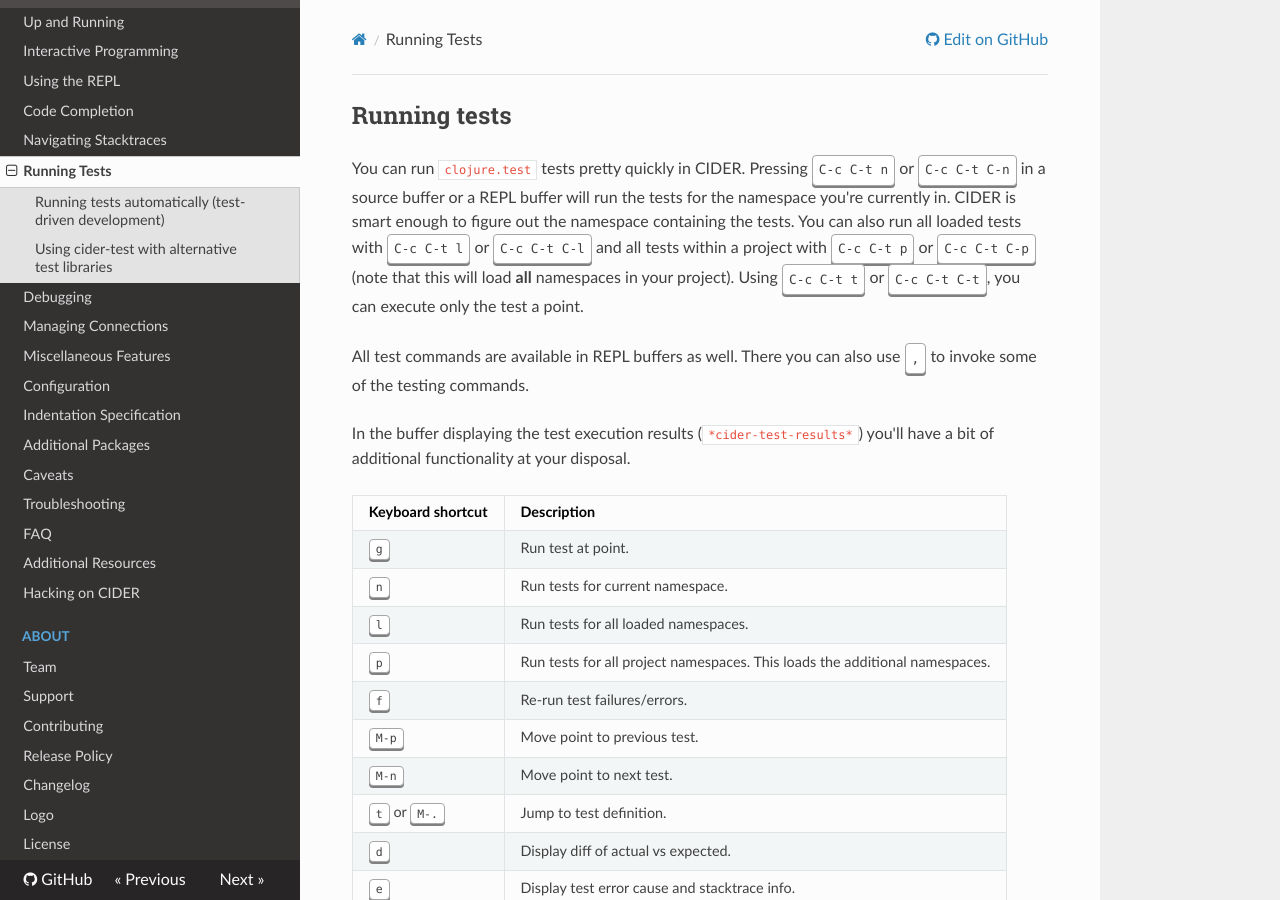
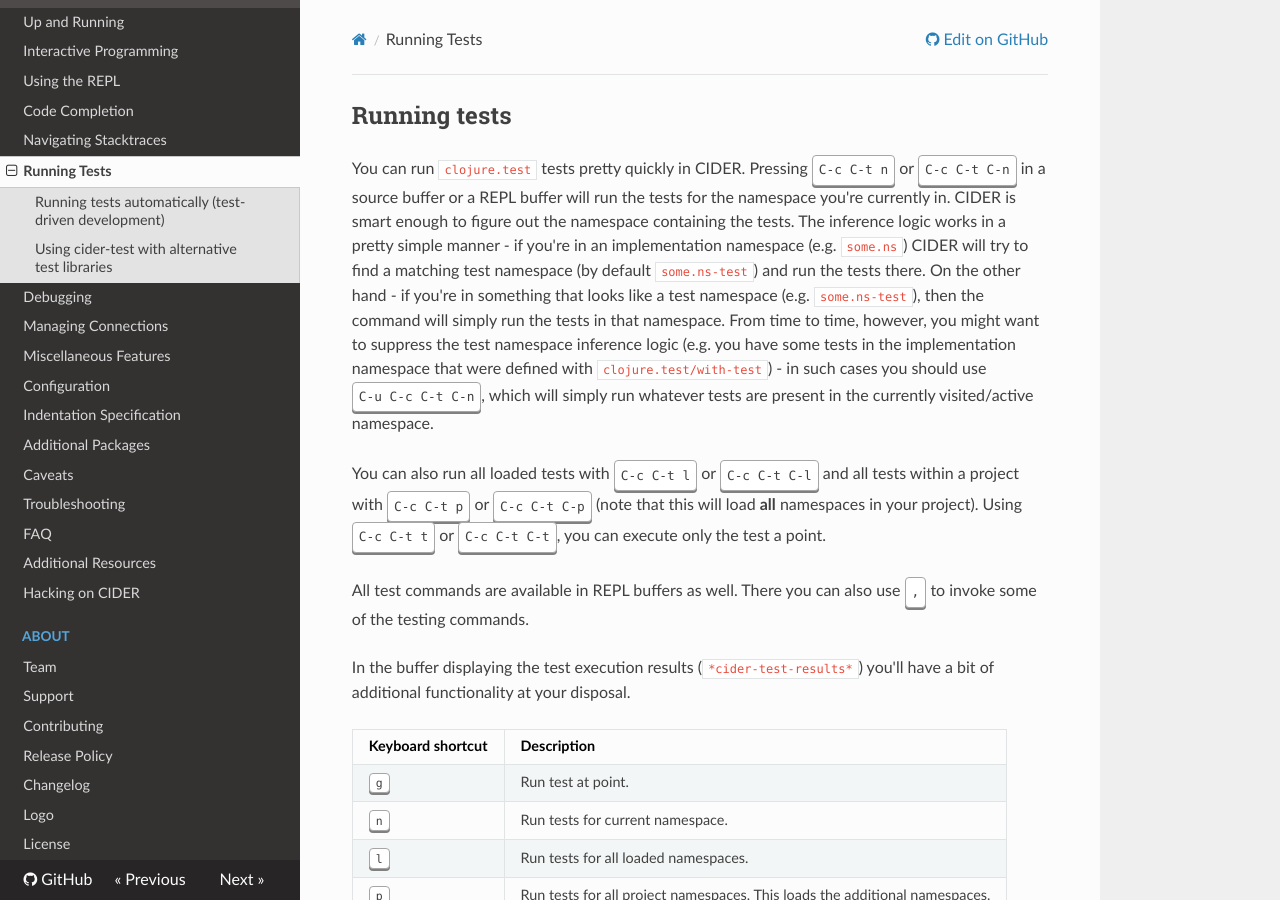
Before and after one commit to clojure-emacs/cider, an MkDocs documentation site: the page built from doc/running_tests.md, in a window 1280 px wide and 900 px high. Built offline with MkDocs 1.6.1, drawn with Linux system fonts in a browser that asks for light colours; nearby versions of some CDN libraries; old or Windows-style settings are respelled for this version of MkDocs.

Commit message:
Add a few notes about test namespace inference to the manual

```diff
--- a/doc/running_tests.md
+++ b/doc/running_tests.md
@@ -3,11 +3,22 @@
 You can run `clojure.test` tests pretty quickly in CIDER. Pressing <kbd>C-c C-t
 n</kbd> or <kbd>C-c C-t C-n</kbd> in a source buffer or a REPL buffer will run
 the tests for the namespace you're currently in. CIDER is smart enough to figure
-out the namespace containing the tests. You can also run all loaded tests with
-<kbd>C-c C-t l</kbd> or <kbd>C-c C-t C-l</kbd> and all tests within a project
-with <kbd>C-c C-t p</kbd> or <kbd>C-c C-t C-p</kbd> (note that this will load
-**all** namespaces in your project). Using <kbd>C-c C-t t</kbd> or <kbd>C-c C-t
-C-t</kbd>, you can execute only the test a point.
+out the namespace containing the tests. The inference logic works in a pretty
+simple manner - if you're in an implementation namespace (e.g. `some.ns`) CIDER
+will try to find a matching test namespace (by default `some.ns-test`) and run
+the tests there. On the other hand - if you're in something that looks like a
+test namespace (e.g. `some.ns-test`), then the command will simply run the tests
+in that namespace. From time to time, however, you might want to suppress the
+test namespace inference logic (e.g. you have some tests in the implementation
+namespace that were defined with `clojure.test/with-test`)
+- in such cases you should use <kbd>C-u C-c C-t C-n</kbd>, which will simply run
+whatever tests are present in the currently visited/active namespace.
+
+You can also run all loaded tests with <kbd>C-c C-t l</kbd> or <kbd>C-c C-t
+C-l</kbd> and all tests within a project with <kbd>C-c C-t p</kbd> or <kbd>C-c
+C-t C-p</kbd> (note that this will load **all** namespaces in your
+project). Using <kbd>C-c C-t t</kbd> or <kbd>C-c C-t C-t</kbd>, you can execute
+only the test a point.
 
 All test commands are available in REPL buffers as well. There you can also use
 <kbd>,</kbd> to invoke some of the testing commands.
```
